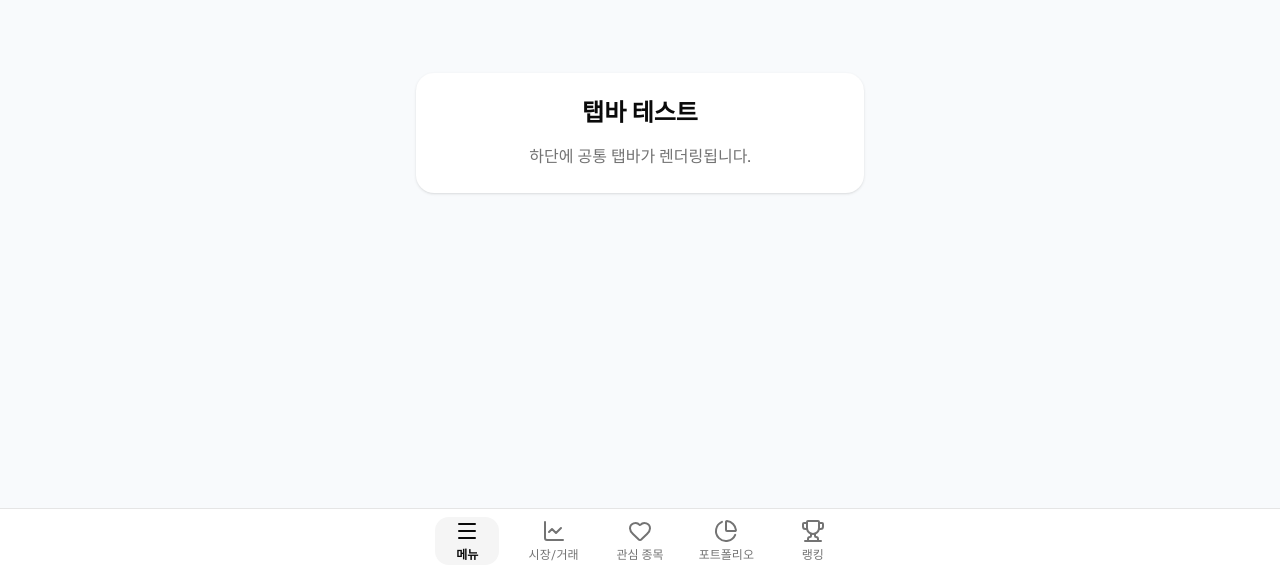
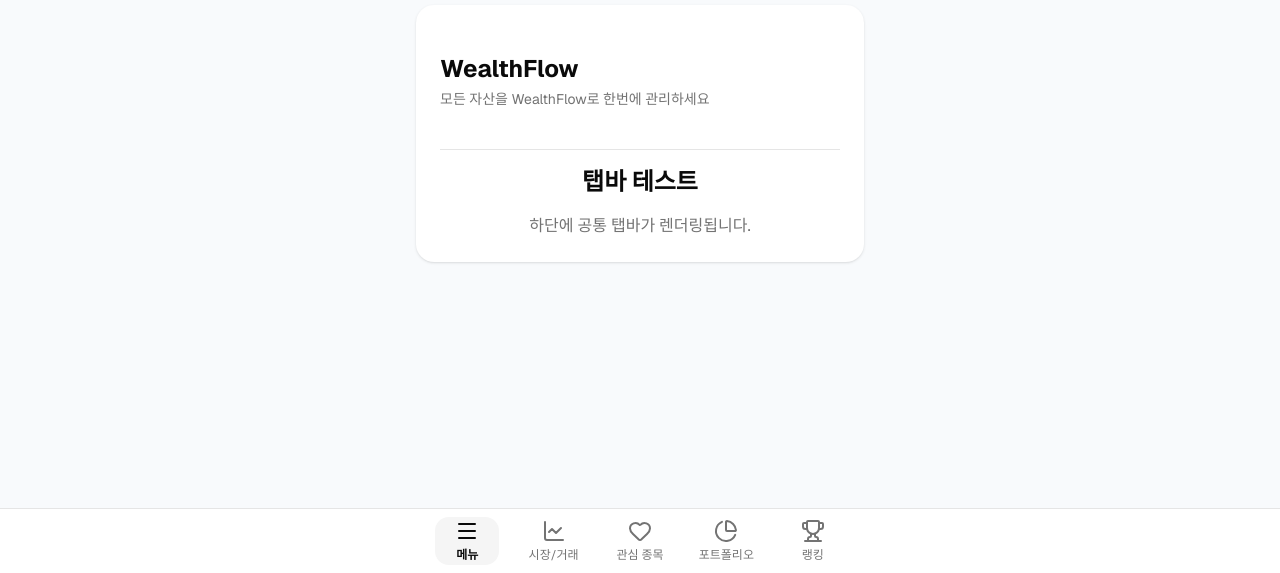
Before and after one commit to goorm-team-nexus/wealthflow-frontend, a Next.js app: page /test-tabbar in a window 1280 px wide. Shown: the part 227-800 px from the top of the page. Built offline with nearby package versions, Linux system fonts and the light colour scheme; a web font is replaced by a local one.

Commit message:
feat: create AuthHeader component and integrate it into the tabbar test page

```diff
--- a/src/app/test-tabbar/page.tsx
+++ b/src/app/test-tabbar/page.tsx
@@ -1,9 +1,12 @@
+import { AuthHeader } from "@/components/shared/AuthHeader";
 import { TabBar } from "@/components/shared/TabBar";
 
 export default function TestTabBarPage() {
   return (
     <main className="min-h-screen bg-slate-50 flex flex-col items-center justify-center p-4">
       <div className="max-w-md w-full bg-white p-6 rounded-2xl shadow-sm mb-20">
+        <AuthHeader />
+        <div className="border-t my-4"></div>
         <h1 className="text-2xl font-bold mb-4 text-center">탭바 테스트</h1>
         <p className="text-muted-foreground text-center">하단에 공통 탭바가 렌더링됩니다.</p>
       </div>
--- /dev/null
+++ b/src/components/shared/AuthHeader.tsx
@@ -0,0 +1,10 @@
+import React from "react";
+
+export function AuthHeader() {
+  return (
+    <div className="space-y-1 py-6">
+      <h1 className="text-2xl font-bold text-foreground">WealthFlow</h1>
+      <p className="text-sm text-muted-foreground">모든 자산을 WealthFlow로 한번에 관리하세요</p>
+    </div>
+  );
+}
```
